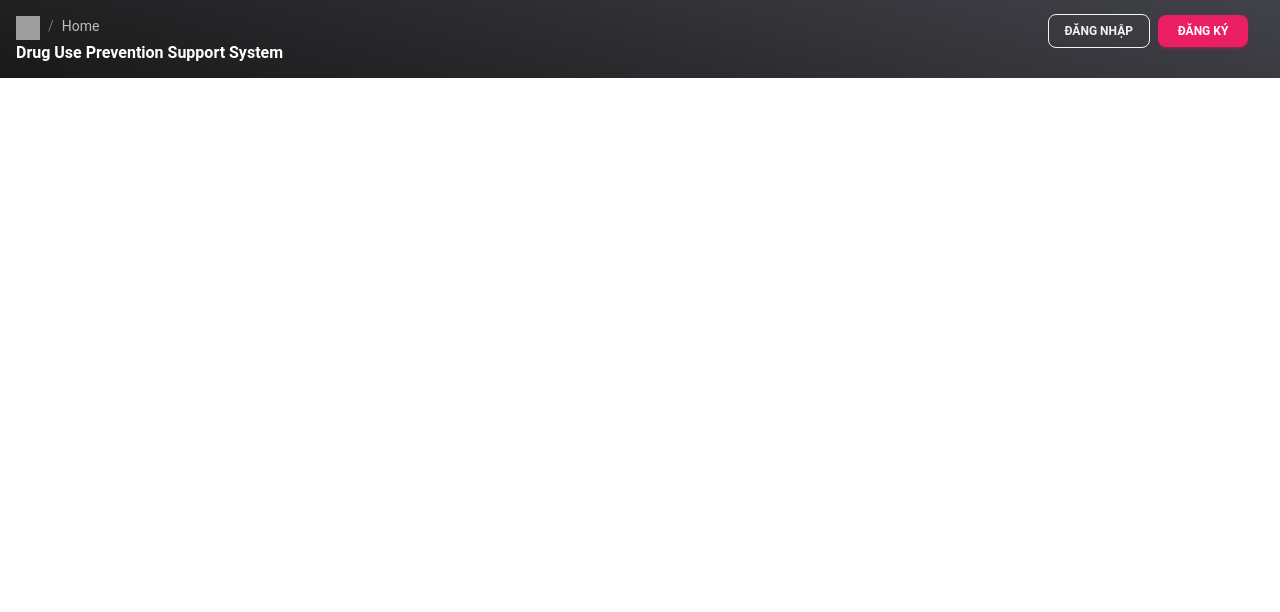
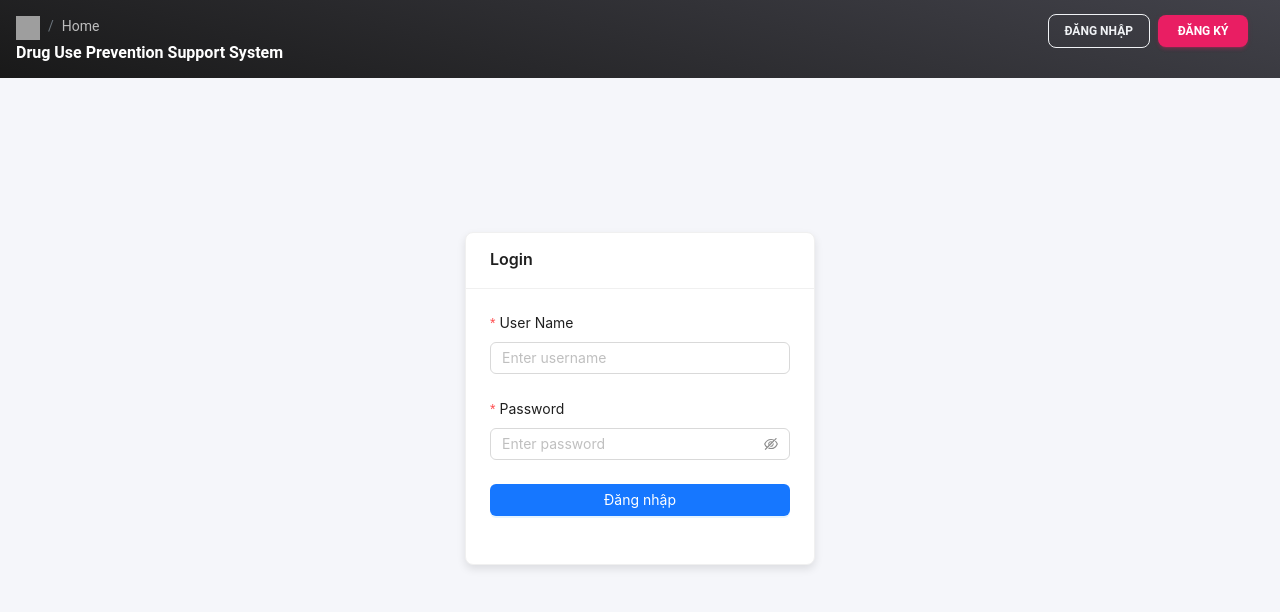
Before and after one commit to Summer2025SWP391-SE1832-Group3/DRUGS_FE, a React (Vite) app: page /login in a window 1280 px wide. Shown: the top 612 px of the page. Built offline with nearby package versions, Linux system fonts and the light colour scheme; grey boxes are pictures that could not be loaded.

Commit message:
Update login.jsx, navbar.jsx, header.jsx, applayouts.jsx

```diff
--- a/package.json
+++ b/package.json
@@ -10,6 +10,7 @@
     "preview": "vite preview"
   },
   "dependencies": {
+    "antd": "^5.25.4",
     "bootstrap": "^5.3.6",
     "material-dashboard": "^3.0.9",
     "react": "^19.1.0",
--- a/src/App.jsx
+++ b/src/App.jsx
@@ -1,24 +1,13 @@
 import { useState } from 'react'
-import reactLogo from './assets/react.svg'
-import viteLogo from '/vite.svg'
 // import './App.css'
-import Navbar from './components/layouts/Navbar'
-import Sidebar from './components/layouts/Sidebar'
-import Home from './pages/Home'
 import AppRoutes from './routes/appRoutes'
 function App() {
-  const [sidebarOpen, setSidebarOpen] = useState(true);
-  const handleToggleSidebar = () => {
-    setSidebarOpen(!sidebarOpen);
-  }
+
+
 
   return (
     <>
-      {/* <Navbar onToggleSidebar={handleToggleSidebar} />
-      <Sidebar open={sidebarOpen} />
-      <main style={{ marginLeft: sidebarOpen ? 240 : 0, transition: 'margin-left 0.3s' }}>
 
-      </main> */}
       <AppRoutes />
     </>
   )
--- a/src/components/layouts/AppLayouts.jsx
+++ b/src/components/layouts/AppLayouts.jsx
@@ -1,12 +1,35 @@
-import React from 'react'
+import React, { useEffect, useState } from 'react'
 import { Link, Outlet } from 'react-router-dom'
 import Header from './Header'
+import Navbar from './Navbar';
+import Sidebar from './Sidebar';
 
 export default function AppLayouts() {
+  const [isLoggedIn, setIsLoggedIn] = useState(() => {
+    return localStorage.getItem('isLoggedIn') === 'true';
+  })
+  const [sidebarOpen, setSidebarOpen] = useState(true);
+  useEffect(() => {
+    localStorage.setItem('isLoggedIn', isLoggedIn);
+  }, [isLoggedIn]);
+  const handleToggleSidebar = () => {
+    setSidebarOpen(!sidebarOpen);
+  }
   return (
     <>
+      {isLoggedIn ? (
+        <>
+          <Navbar onToggleSidebar={handleToggleSidebar} />
+          <Sidebar open={sidebarOpen} />
+        </>
+      ) : (
         <Header />
-        {/* <Outlet/> */}
+      )}
+
+      <div style={{ marginTop: 0, paddingTop: 0, marginLeft: isLoggedIn && sidebarOpen ? 240 : 0, transition: 'margin-left 0.3s' }}>
+        <Outlet context={{ setIsLoggedIn }} />
+      </div>
+
     </>
   )
 }
--- a/src/components/layouts/Header.jsx
+++ b/src/components/layouts/Header.jsx
@@ -10,7 +10,7 @@ export default function Header() {
     return (
         <>
             <nav
-                className="navbar navbar-main bg-gradient-dark navbar-expand-lg position-sticky top-1 px-0 shadow-none z-index-sticky"
+                className="navbar navbar-main bg-gradient-dark navbar-expand-lg position-sticky top-0 px-0 shadow-none z-index-sticky"
                 id="navbarBlur"
                 data-scroll="true"
             >
@@ -19,7 +19,7 @@ export default function Header() {
                     <div aria-label="breadcrumb">
                         <ol className="breadcrumb bg-transparent mb-0 pb-0 pt-1 px-0 me-sm-6 me-5">
                             <li className="breadcrumb-item text-sm">
-                                <a onClick={() => navigate('/home')}>
+                                <a onClick={() => navigate('/')}>
                                     <img
                                         src="https://cdn.iconscout.com/icon/premium/png-256-thumb/drug-abuse-2755791-2288754.png?f=webp"
                                         alt="Logo"
--- a/src/components/layouts/Navbar.jsx
+++ b/src/components/layouts/Navbar.jsx
@@ -10,7 +10,7 @@ export default function Navbar({ onToggleSidebar }) {
     return (
         <>
             <nav
-                className="navbar navbar-main bg-gradient-dark navbar-expand-lg position-sticky top-1 px-0 shadow-none z-index-sticky"
+                className="navbar navbar-main bg-gradient-dark navbar-expand-lg position-sticky top-0 px-0 shadow-none z-index-sticky"
                 id="navbarBlur"
                 data-scroll="true"
             >
@@ -87,7 +87,7 @@ export default function Navbar({ onToggleSidebar }) {
                                     href="#"
                                     className="nav-link text-body p-0"
                                     id="iconNavbarSidenav"
-                                    onClick={preventDefault}
+                                    onClick={e => { e.preventDefault(); onToggleSidebar && onToggleSidebar(); }}
                                 >
                                     <div className="sidenav-toggler-inner">
                                         <i className="sidenav-toggler-line" />
--- a/src/main.jsx
+++ b/src/main.jsx
@@ -5,6 +5,7 @@ import App from './App.jsx'
 import 'bootstrap/dist/css/bootstrap.min.css'
 import 'bootstrap/dist/js/bootstrap.bundle.min.js'
 import './assets/css/material-dashboard.css'
+import 'antd/dist/reset.css';
 
 createRoot(document.getElementById('root')).render(
   <StrictMode>
--- /dev/null
+++ b/src/pages/CourseList.jsx
@@ -0,0 +1,7 @@
+import React from 'react'
+
+export default function CourseList() {
+  return (
+    <div>CoursesList</div>
+  )
+}
--- a/src/pages/Login.jsx
+++ b/src/pages/Login.jsx
@@ -1,7 +1,44 @@
 import React from 'react'
+import { Form, Input, Button, Card, message } from 'antd'
+import { useNavigate, useOutletContext } from 'react-router-dom';
 
 export default function Login() {
+  const navigate = useNavigate();
+  const {setIsLoggedIn} = useOutletContext();
+  const fakeAccount = {
+    userName: 'anhvu',
+    password: '1'
+  }
+  const onFinish = (values) => {
+    if (values.username === fakeAccount.userName && values.password === fakeAccount.password) {
+      message.success('Đăng nhập thành công!');
+      setIsLoggedIn(true);
+      navigate('/courseList');
+    } else {
+      message.error('Đăng nhập thất bại! Vui lòng kiểm tra lại thông tin đăng nhập của bạn.');
+    }
+  }
+  const onFinishFailed = errorInfo => {
+    console.log('Failed:', errorInfo);
+  };
+
   return (
-    <div style={{backgroundColor:"red"}}>Login</div>
+    <div style={{ minHeight: '80vh', background: '#f5f6fa', display: 'flex', alignItems: 'center', justifyContent: 'center' }}>
+      <Card title="Login" style={{ minWidth: 350, maxWidth: 400, boxShadow: '0 4px 8px rgba(0, 0, 0, 0.1)' }}>
+        <Form layout="vertical" onFinish={onFinish} onFinishFailed={onFinishFailed}>
+          <Form.Item label="User Name" name="username" rules={[{ required: true, message: 'Please enter the username!' }]}>
+            <Input placeholder="Enter username" />
+          </Form.Item>
+          <Form.Item label="Password" name="password" rules={[{ required: true, message: 'Please enter the password!' }]}>
+            <Input.Password placeholder="Enter password" />
+          </Form.Item>
+          <Form.Item>
+            <Button type="primary" htmlType="submit" block>
+              Đăng nhập
+            </Button>
+          </Form.Item>
+        </Form>
+      </Card>
+    </div>
   )
 }
--- a/src/routes/AppRoutes.jsx
+++ b/src/routes/AppRoutes.jsx
@@ -5,16 +5,20 @@ import AppLayouts from '../components/layouts/AppLayouts'
 import Login from '../pages/Login'
 import Register from '../pages/Register'
 import Home from '../pages/Home'
+import CourseList from '../pages/CourseList'
+
 
 export default function AppRoutes() {
   return (
     <div>
       <Routes>
         <Route element={<AppLayouts/>}>
-          <Route path="home" element={<Home/>}/>
+          <Route path="/" element={<Home/>}/>
           <Route path="login" element={<Login/>}/>
           <Route path="register" element={<Register/>}/>
+          <Route path="courseList" element={<CourseList/>}/>
         </Route>
+
       </Routes>
     </div>
   )
```
Also changed, not shown: src/assets/css/material-dashboard.css, 1 other file (tests, documents, lock files or other folders).
